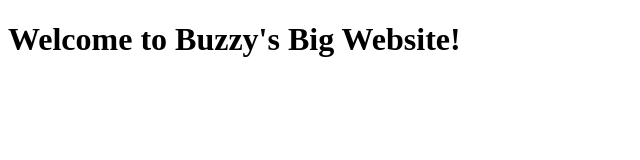
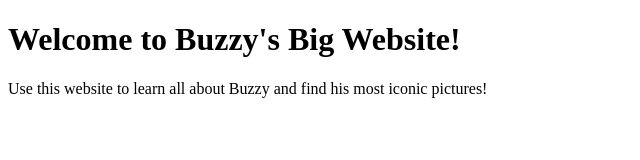
Before and after one commit to 67mangomustard67/BuzzyWebsite, a plain HTML site: page Main Page/index.html in a window 1280 px wide. Shown: the whole page, without its empty margins (0-640 px from the left). Drawn offline with Linux system fonts and the light colour scheme.

Commit message:
First sentence

```diff
--- a/Main Page/index.html
+++ b/Main Page/index.html
@@ -6,5 +6,6 @@
 </head>
 <body>
     <h1>Welcome to Buzzy's Big Website!</h1>
+    <p>Use this website to learn all about Buzzy and find his most iconic pictures!</p>
 </body>
 </html>
```
